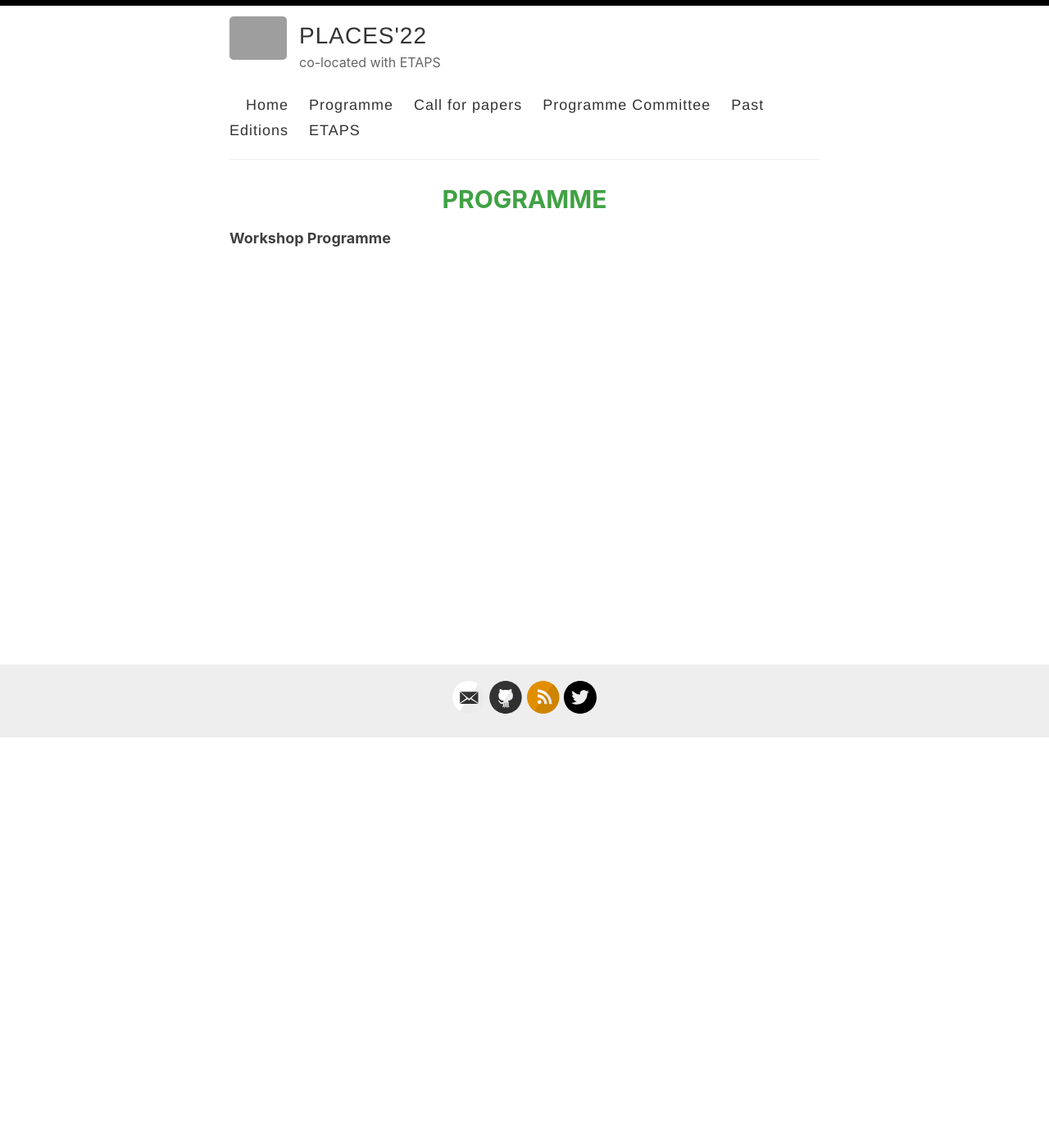
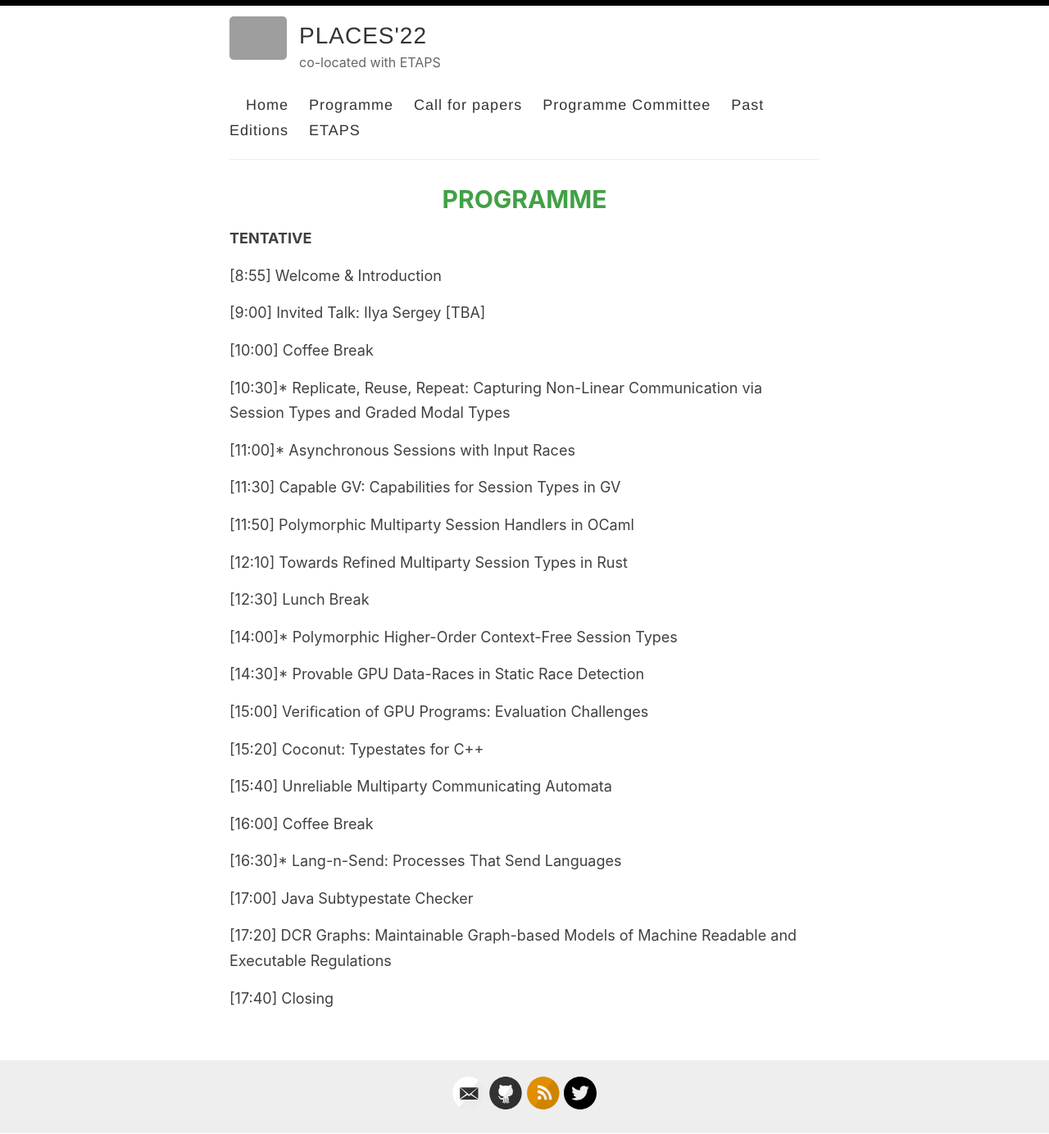
Before and after one commit to places-workshop/2022, a Jekyll site: the page built from _pages/programme.md, in a window 1280 px wide. Shown: the whole page at 82% size. Built offline with Jekyll 4.4.1, drawn with Linux system fonts in a browser that asks for light colours; before the commit the page ends 901 px from its top, so only the background shows below that; grey boxes are pictures that could not be loaded.

Commit message:
programme update

```diff
--- a/_pages/programme.md
+++ b/_pages/programme.md
@@ -4,4 +4,48 @@ title: PROGRAMME
 permalink: /programme/
 ---
 
-**Workshop Programme**
+**TENTATIVE**
+
+[8:55] Welcome & Introduction
+
+[9:00] Invited Talk: Ilya Sergey [TBA]
+
+
+[10:00] Coffee Break
+
+
+[10:30]*  Replicate, Reuse, Repeat: Capturing Non-Linear Communication via Session Types and Graded Modal Types
+
+[11:00]*  Asynchronous Sessions with Input Races
+
+[11:30] Capable GV: Capabilities for Session Types in GV
+
+[11:50] Polymorphic Multiparty Session Handlers in OCaml
+
+[12:10] Towards Refined Multiparty Session Types in Rust
+
+
+[12:30] Lunch Break
+
+
+[14:00]* Polymorphic Higher-Order Context-Free Session Types
+
+[14:30]* Provable GPU Data-Races in Static Race Detection
+
+[15:00] Veriﬁcation of GPU Programs: Evaluation Challenges
+
+[15:20] Coconut: Typestates for C++
+
+[15:40] Unreliable Multiparty Communicating Automata
+
+
+[16:00] Coffee Break
+
+
+[16:30]* Lang-n-Send: Processes That Send Languages
+
+[17:00] Java Subtypestate Checker
+
+[17:20] DCR Graphs: Maintainable Graph-based Models of Machine Readable and Executable Regulations
+
+[17:40] Closing
```
